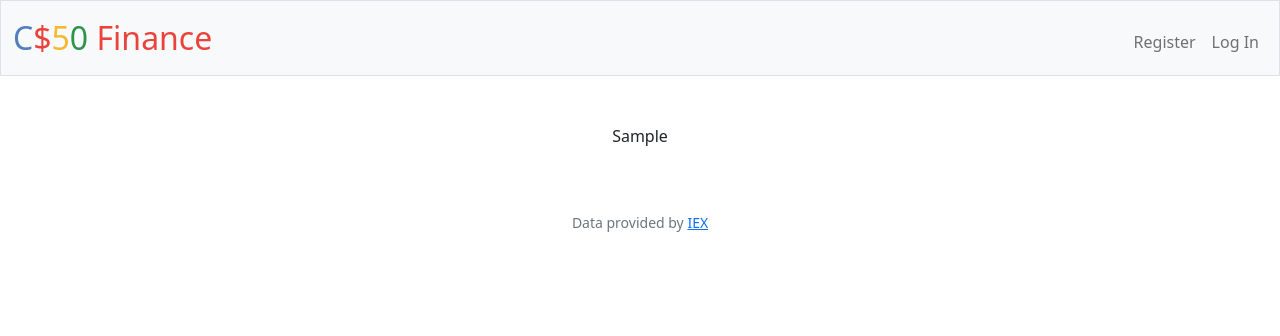
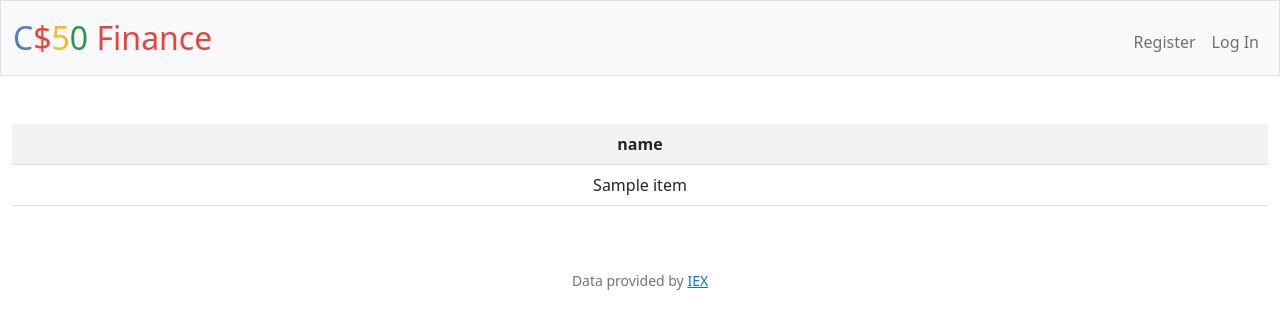
Before and after one commit to burakssener/CS50X-CS50P, a Flask app: template finance/templates/basket.html in a window 1280 px wide. Shown: the top 336 px of the page. Run offline with Flask 3, Linux system fonts and the light colour scheme; the template is opened without the code that fills it: most values are stand-ins (such as "Sample title", 1, 10 or a date in 2020); some libraries are stand-ins or nearby versions.

Commit message:
Tue, Nov 14, 2023, 9:14 PM +03:00

```diff
--- a/finance/app.py
+++ b/finance/app.py
@@ -61,7 +61,7 @@ def buy():
                     updated = False
                     for stock in stock_data:
                         if stock_name == stock["stock_name"]:
-                            db.execute("UPDATE users_balance stock_num = ?, stock_name = ? WHERE user_id = ?", stock["stock_num"] + stock_num, stock_name, session['user_id'] )
+                            db.execute("UPDATE users_balance SET stock_num = ?, stock_name = ? WHERE user_id = ?", stock["stock_num"] + stock_num, stock_name, session['user_id'] )
                             updated = True
                             break
                     if updated == False:
--- a/finance/templates/basket.html
+++ b/finance/templates/basket.html
@@ -5,8 +5,19 @@
 {% endblock %}
 
 {% block main %}
-    <p>{{user_data}}</p>
-
-
+    <table class="table table-striped">
+        <tr>
+            {% for item in users_data.keys()%}
+                <th>{{item}}</th>
+            {% endfor %}
+        </tr>
+        <tr>
+            </td>
+                {% for item in users_data.values()%}
+                    <td>{{item}}</td>
+                {% endfor %}
+            </td>
+        </tr>
+    </table>
 
 {% endblock %}
```
Also changed, not shown: finance/finance.db.
